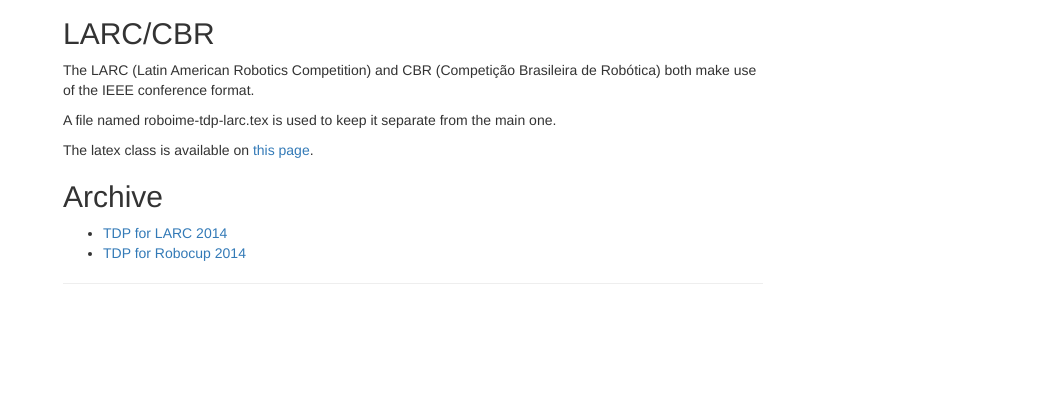
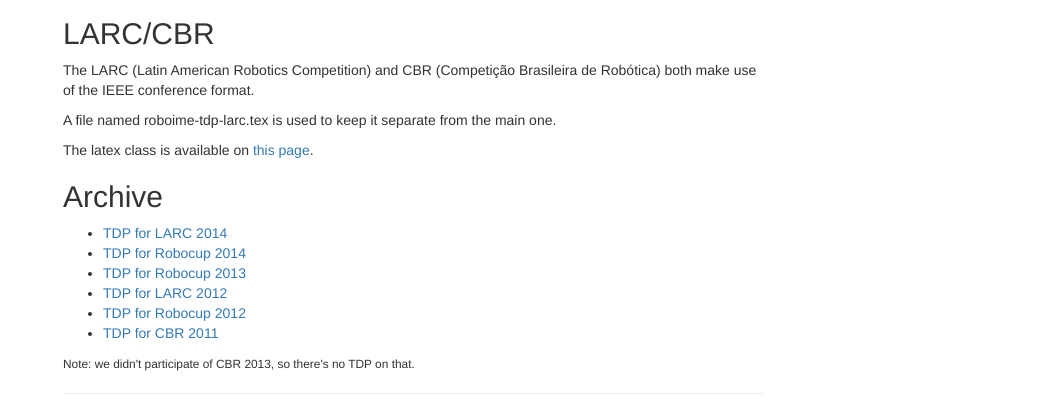
Before and after one commit to roboime/roboime-tdp, a plain HTML site: page index.html in a window 1280 px wide. Shown: the part 334-744 px from the top of the page, without its empty margins (227-1280 px from the left). Drawn offline with nearby package versions, Linux system fonts and the light colour scheme; a script that the page names is missing.

Commit message:
Adding archive for past TDPs.

```diff
--- a/index.html
+++ b/index.html
@@ -86,7 +86,12 @@
 <ul>
 <li><a href='roboime-tdp-larc-2014.pdf'>TDP for LARC 2014</a></li>
 <li><a href='roboime-tdp-2014.pdf'>TDP for Robocup 2014</a></li>
+<li><a href='roboime-tdp-2013.pdf'>TDP for Robocup 2013</a></li>
+<li><a href='roboime-tdp-larc-2012.pdf'>TDP for LARC 2012</a></li>
+<li><a href='roboime-tdp-2012.pdf'>TDP for Robocup 2012</a></li>
+<li><a href='roboime-tdp-larc-2011.pdf'>TDP for CBR 2011</a></li>
 </ul>
+<small>Note: we didn't participate of CBR 2013, so there's no TDP on that.</small>
 
 <hr>
 <div id="disqus_thread"></div>
```
Also changed, not shown: 4 other files.
